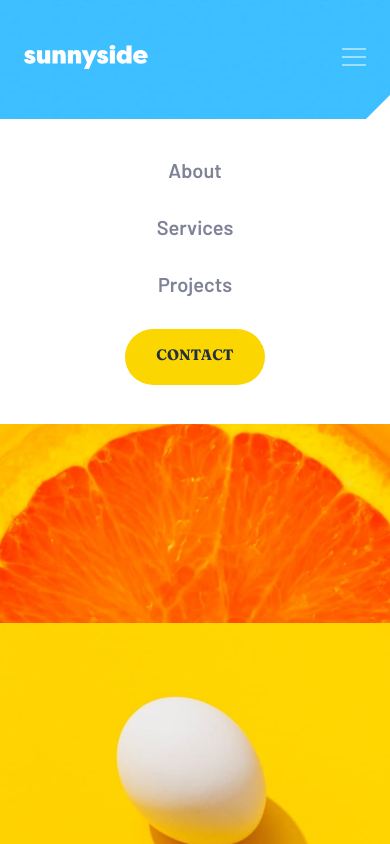
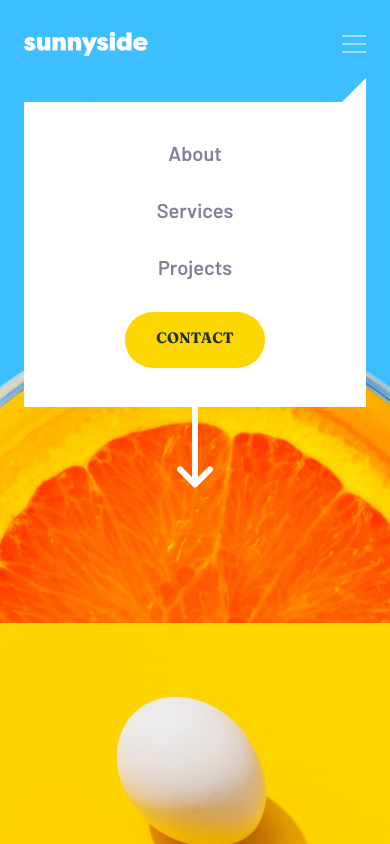
Before and after one commit to unnunhexium/sunnyside-agency-landing-page-main, a plain HTML site: page index.html in a window 390 px wide. Both pictures are taken after a click on the button 354 px from the left and 57 px from the top of the page. Shown: the top 844 px of the page. Drawn offline with Linux system fonts and the light colour scheme.

Commit message:
Final touch

```diff
--- a/index.html
+++ b/index.html
@@ -30,17 +30,6 @@
   <body class="body">
     <a id="top"></a>
     <div class="top">
-      <div class="mobile-wrapper">
-        <div class="mobile">
-          <nav class="mobile-nav">
-            <ul class="mobile-nav__list">
-              <li class="mobile-nav__list-item"><a>About</a></li>
-              <li class="mobile-nav__list-item"><a>Services</a></li>
-              <li class="mobile-nav__list-item"><a>Projects</a></li>
-              <li class="mobile-nav__list-item--button"><a>CONTACT</a></li>
-            </ul>
-          </nav>
-        </div>
       <header class="top__header">
         <svg
           class="top__header--logo"
@@ -65,8 +54,15 @@
             <li class="desktop-nav__list-item--button"><a>CONTACT</a></li>
           </ul>
         </nav>
+        <nav class="mobile-nav">
+          <ul class="mobile-nav__list">
+            <li class="mobile-nav__list-item"><a>About</a></li>
+            <li class="mobile-nav__list-item"><a>Services</a></li>
+            <li class="mobile-nav__list-item"><a>Projects</a></li>
+            <li class="mobile-nav__list-item--button"><a>CONTACT</a></li>
+          </ul>
+        </nav>
       </header>
-      </div>
       <div class="heading">
         <h1 class="heading__title">WE ARE CREATIVES</h1>
         <svg
--- a/index.js
+++ b/index.js
@@ -1,10 +1,8 @@
 const hamburger = document.querySelector(".top__hamburger");
 const nav = document.querySelector(".mobile-nav");
-const heading = document.querySelector(".heading");
 const handleClick = () => {
   hamburger.classList.toggle("top__hamburger--active");
   nav.classList.toggle("mobile-nav--active");
-  heading.classList.toggle("heading--active");
 };
 
 hamburger.addEventListener("click", handleClick);
--- a/media.css
+++ b/media.css
@@ -48,13 +48,12 @@
   }
 
   .top {
-    padding-top: 32px;
     height: 70vh;
     align-items: center;
   }
 
   .top__header {
-    padding: 13px 24px 0px;
+    padding: 0px 24px;
   }
 
   .top__hamburger {
@@ -75,10 +74,6 @@
   }
 
   .desktop-nav {
-    display: none;
-  }
-
-  .heading--active {
     display: none;
   }
 
@@ -165,3 +160,15 @@
     margin-top: 40px;
   }
 }
+
+@media (max-width: 600px) {
+  .card__wrapper {
+    background-size: cover;
+  }
+}
+@media (max-width: 420px) {
+  .mobile-nav {
+    max-width: unset;
+    width: calc(100% - 2 * 24px);
+  }
+}
--- a/styles.css
+++ b/styles.css
@@ -14,6 +14,7 @@ img {
   background-repeat: no-repeat;
   background-position: top;
   height: 100vh;
+  padding-top: 32px;
 }
 
 .top__hamburger {
@@ -28,7 +29,8 @@ img {
   flex-wrap: nowrap;
   align-items: center;
   justify-content: space-between;
-  padding: 16px 48px 0px 40px;
+  padding: 0px 48px 0px 40px;
+  position: relative;
 }
 
 .top__header--logo:hover {
@@ -39,23 +41,18 @@ img {
   width: 100%;
 }
 
-.mobile-wrapper {
-  display: flex;
-  flex-direction: column-reverse;
-}
-
-.mobile {
-  position: relative;
-  top: 50px;
-}
-
 .mobile-nav {
   background: #ffffff;
-  height: 305px;
   justify-content: center;
   align-items: center;
-  position: relative;
+  position: absolute;
   display: none;
+  right: 24px;
+  top: 70px;
+  padding: 39px 0;
+  width: 100%;
+  max-width: 280px;
+  z-index: 1;
 }
 
 .mobile-nav::before {
@@ -77,9 +74,9 @@ img {
   font-weight: 600;
   line-height: 25px;
   text-align: center;
-  margin-top: 32px;
   list-style-type: none;
   cursor: pointer;
+  margin-bottom: 32px;
 }
 
 .mobile-nav__list-item--button {
@@ -94,7 +91,6 @@ img {
   font-size: 15px;
   line-height: 52px;
   text-align: center;
-  margin: 32px 0;
   list-style-type: none;
   cursor: pointer;
 }
@@ -220,7 +216,6 @@ img {
   opacity: 0.25;
   border-radius: 28px;
   position: absolute;
-  z-index: -1;
 }
 
 .section__link:hover::after {
@@ -253,9 +248,10 @@ img {
 
 .card__wrapper {
   width: 50%;
-  height: 80vh;
+  height: 36vw;
   align-content: center;
   background-repeat: no-repeat;
+  background-size: 100%;
   display: flex;
   flex-direction: column;
   align-items: center;
```
Lines whose indentation alone changed are shown as unchanged.
